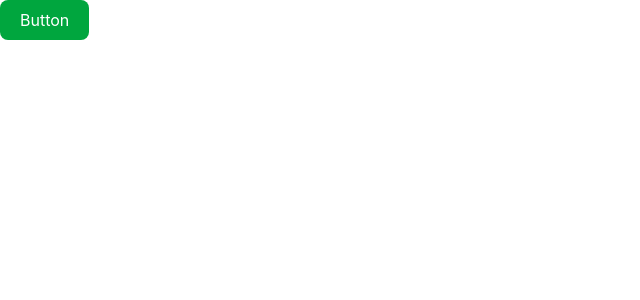
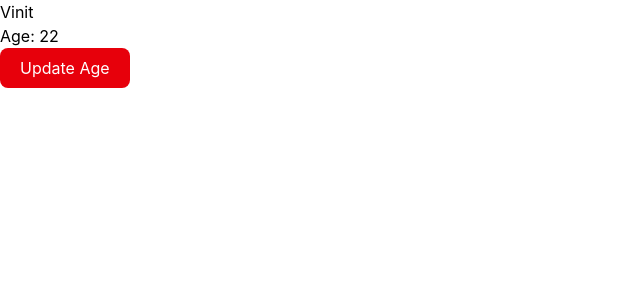
Before and after one commit to Mvinit2245/Millaros_Project, a React (Vite) app in the folder practice-app/: page / in a window 1280 px wide. Shown: the top 300 px of the page, without its empty margins (0-640 px from the left). Built offline with nearby package versions, Linux system fonts and the light colour scheme.

Commit message:
Spread Operator

```diff
--- a/practice-app/src/main.jsx
+++ b/practice-app/src/main.jsx
@@ -13,6 +13,7 @@ import UserPopup from './PracticeComponents/UserPopup.jsx'
 
 import Products from './pages/Products.jsx'
 import Newpage from './pages/newPage.jsx'
+import SpreadEx from './pages/SpreadEx.jsx'
 
 
 createRoot(document.getElementById('root')).render(
@@ -27,7 +28,8 @@ createRoot(document.getElementById('root')).render(
      {/* <Users/> */}
      {/* <UserPopup/> */}
      {/* <Products/> */}
-     <Newpage/>
+     {/* <Newpage/> */}
+     <SpreadEx/>
 
   </StrictMode>,
 )
--- /dev/null
+++ b/practice-app/src/pages/SpreadEx.jsx
@@ -0,0 +1,35 @@
+import React from 'react'
+import { useState } from 'react';
+import Button1 from '../components/Button1';
+
+function SpreadEx() {
+   const [user, setUser] = useState({
+    name: "Vinit",
+    age: 22
+  });
+
+  function updateAge() {
+    alert(`Age Updated`);
+    setUser({
+      ...user,
+      age: 23
+
+    });
+  }
+
+  return (
+    <div>
+      <h2>{user.name}</h2>
+      <p>Age: {user.age}</p>
+
+      <Button1
+      text="Update Age"
+      onClick={updateAge}
+      color='red'
+
+      />
+    </div>
+  );
+}
+
+export default SpreadEx;
```
